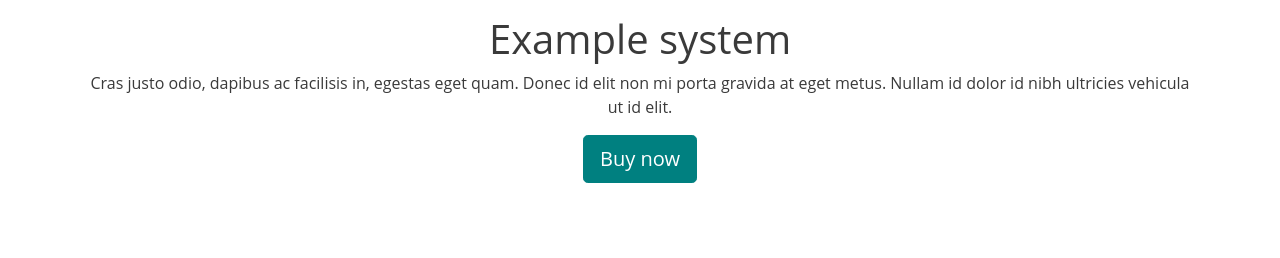
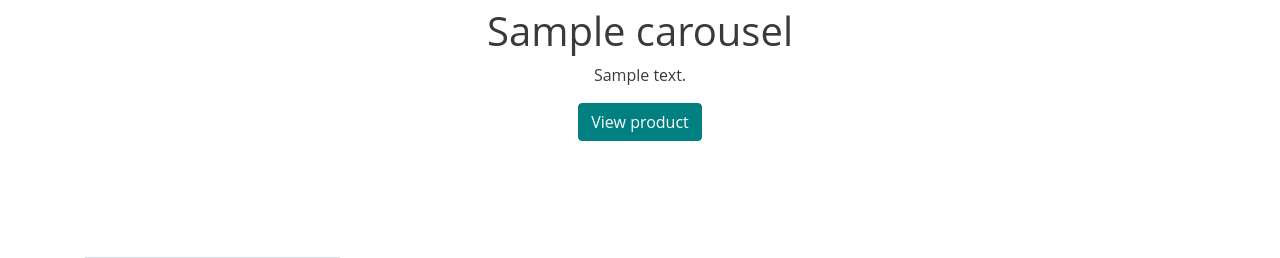
Before and after one commit to TomiwaJoseph/BuyEazy, a Django app: template main/templates/main/index.html in a window 1280 px wide. Shown: the part 696-954 px from the top of the page. Run offline with Django 3.2, Linux system fonts and the light colour scheme; the template is opened without the code that fills it: most values are stand-ins (such as "Sample title", 1, 10 or a date in 2020); some libraries are stand-ins or nearby versions.

Commit message:
made carousel and featured products dynamic and random

```diff
--- a/main/templates/main/index.html
+++ b/main/templates/main/index.html
@@ -4,164 +4,55 @@
 {% block content %}
 <div class="space_up">
     <div id="myCarousel" class="carousel slide" data-ride="carousel">
-        <!-- <ol class="carousel-indicators">
-            <li data-target="#myCarousel" data-slide-to="0" class="active"></li>
-            <li data-target="#myCarousel" data-slide-to="1"></li>
-            <li data-target="#myCarousel" data-slide-to="2"></li>
-        </ol> -->
         <div class="carousel-inner text-center">
-            <div class="carousel-item active">
+            {% for i in carousel %}
+                <div class="carousel-item">
                     <div class="container">
-                    <img src="{% static 'main/assets/img/carousel/surfaces2.jpg' %}" class="img-fluid"
+                        <img src="{{ i.main_image.url }}" class="img-fluid"
                             alt="carousel_img_1">
                     </div>
-                <div class="container text-center mt-3">
-                    <h1 class="">Example system</h1>
-                    <p>Cras justo odio, dapibus ac facilisis in, egestas eget quam. Donec id elit non mi porta gravida
-                        at eget metus. Nullam id dolor id nibh ultricies vehicula ut id elit.</p>
-                    <p><a class="btn btn-lg btn-primary" href="#" role="button">Buy now</a></p>
+                    <div class="container text-center mt-2">
+                        <h1>{{ i.title }}</h1>
+                        <p>{{ i.description }}</p>
+                        <p><a class="btn btn-primary" href="{{ i.get_absolute_url }}" role="button">View product</a></p>
                     </div>
                 </div>
-            <div class="carousel-item">
-                <div class="container">
-                    <img src="{% static 'main/assets/img/carousel/ipadair2m.jpg' %}" class="img-fluid"
-                        alt="carousel_img_1">
-                </div>
-                <div class="container text-center mt-3">
-                    <h1>Another example system</h1>
-                    <p>Cras justo odio, dapibus ac facilisis in, egestas eget quam. Donec id elit non mi porta gravida
-                        at eget metus. Nullam id dolor id nibh ultricies vehicula ut id elit.</p>
-                    <p><a class="btn btn-lg btn-primary" href="#" role="button">Learn more</a></p>
-                </div>
-            </div>
-            <div class="carousel-item">
-                <div class="container">
-                    <img src="{% static 'main/assets/img/carousel/newlaptops.jpg' %}" class="img-fluid"
-                        alt="carousel_img_1">
-                </div>
-                <div class="container text-center mt-3">
-                    <h1>One more for good measure</h1>
-                    <p>Cras justo odio, dapibus ac facilisis in, egestas eget quam. Donec id elit non mi porta gravida
-                        at eget metus. Nullam id dolor id nibh ultricies vehicula ut id elit.</p>
-                    <p><a class="btn btn-lg btn-primary" href="#" role="button">Browse gallery</a></p>
-                </div>
-            </div>
+            {% endfor %}
         </div>
         <a class="carousel-control-prev" href="#myCarousel" role="button" data-slide="prev">
-            <span class="carousel-control-prev-icon" aria-hidden="true"></span>
+            <span><i class="fa fa-angle-left" aria-hidden="true"></i></span>
             <span class="sr-only">Previous</span>
         </a>
         <a class="carousel-control-next" href="#myCarousel" role="button" data-slide="next">
-            <span class="carousel-control-next-icon" aria-hidden="true"></span>
+            <span><i class="fa fa-angle-right" aria-hidden="true"></i></span>
             <span class="sr-only">Next</span>
         </a>
     </div>
 </div>
 
-<!-- <div class="container">
-    <div class="row">
-        <div class="col-md-4 text-center" data-aos="fade-left" data-aos-delay="200">
-            <div class="card mb-3">
-                <div class="card-img-top">
-                    <img src="{% static 'main/assets/img/carousel/surfaces2.jpg' %}" alt="" class="img-fluid">
-                </div>
-                <div class="card-body text-center">
-                    <h5 class="card-title">Microsoft Surface Pro</h5>
-                    <p>$1899.99</p>
-                    <a href="">View details</a>
-                </div>
-            </div>
-        </div>
-    </div>
-</div> -->
-
-
 <div class="container">
     <div class="row" id="categories">
+        {% for product in all_categories %}
             <div class="col-sm-3 text-center product-item">
                 <div class="product-img">
-                <a href="">
-                    <img src="{% static 'main/assets/img/products/apple-imac-27-retina.jpg' %}" alt="Blog"
+                    <img src="{{ product.main_image.url }}" alt="Blog"
                         class="image img-fluid" />
                     <br><br>
                     <div class="product-hover">
                         <div class="product-cart">
-                            <a class="btn btn-secondary btn-block" href="#">Add to cart</a>
-                            {% if user.is_authenticated %}
-                            <a class="btn btn-secondary btn-block" href="#">Add to wishlist</a>
+                            <button class="btn btn-secondary btn-block add_to_cart_btn" data-id="{{ product.id }}">Add to cart</button>
+                            {% if user.is_authenticated and product not in user.wishlist_owner.folder.all %}
+                                <button class="btn btn-secondary btn-block wishlist_btn" data-id="{{ product.id }}">Add to wishlist</button>
                             {% endif %}
-                            <a class="btn btn-secondary btn-block" href="#">View this product</a>
+                            <a class="btn btn-secondary btn-block" href="{{ product.get_absolute_url }}">View this product</a>
                         </div>
                     </div>
+                </div>
+                <a href="{% url 'login' %}">
+                    <p>{{ product.category }}</p>
                 </a>
             </div>
-            <a href="{% url 'login' %}">
-                <p>Desktops</p>
-            </a>
-        </div>
-        <div class="col-sm-3 text-center product-item">
-            <div class="product-img">
-                <a href="">
-                    <img src="{% static 'main/assets/img/products/chrome-book-asus.jpg' %}" alt="Blog"
-                        class="image img-fluid" />
-                    <br><br>
-                    <div class="product-hover">
-                        <div class="product-cart">
-                            <a class="btn btn-secondary btn-block" href="#">Add to cart</a>
-                            {% if user.is_authenticated %}
-                            <a class="btn btn-secondary btn-block" href="#">Add to wishlist</a>
-                            {% endif %}
-                            <a class="btn btn-secondary btn-block" href="#">View this product</a>
-                        </div>
-                    </div>
-                </a>
-            </div>
-            <a href="{% url 'login' %}">
-                <p>Laptops</p>
-            </a>
-        </div>
-        <div class="col-sm-3 text-center product-item">
-            <div class="product-img">
-                <a href="">
-                    <img src="{% static 'main/assets/img/products/lenovo-yoga.jpg' %}" alt="Blog"
-                        class="image img-fluid" />
-                    <br><br>
-                    <div class="product-hover">
-                        <div class="product-cart">
-                            <a class="btn btn-secondary btn-block" href="#">Add to cart</a>
-                            {% if user.is_authenticated %}
-                            <a class="btn btn-secondary btn-block" href="#">Add to wishlist</a>
-                            {% endif %}
-                            <a class="btn btn-secondary btn-block" href="#">View this product</a>
-                        </div>
-                    </div>
-                </a>
-            </div>
-            <a href="{% url 'login' %}">
-                <p>Hybrid Devices</p>
-            </a>
-        </div>
-        <div class="col-sm-3 text-center product-item">
-            <div class="product-img">
-                <a href="">
-                    <img src="{% static 'main/assets/img/products/asus-transformer.jpg' %}" alt="Blog"
-                        class="image img-fluid" />
-                    <br><br>
-                    <div class="product-hover">
-                        <div class="product-cart">
-                            <a class="btn btn-secondary btn-block" href="#">Add to cart</a>
-                            {% if user.is_authenticated %}
-                            <a class="btn btn-secondary btn-block" href="#">Add to wishlist</a>
-                            {% endif %}
-                            <a class="btn btn-secondary btn-block" href="#">View this product</a>
-                        </div>
-                    </div>
-                </a>
-            </div>
-            <a href="{% url 'login' %}">
-                <p>Tablets</p>
-            </a>
-        </div>
+        {% endfor %}
     </div>
 </div>
 
```
Lines whose indentation alone changed are shown as unchanged.
